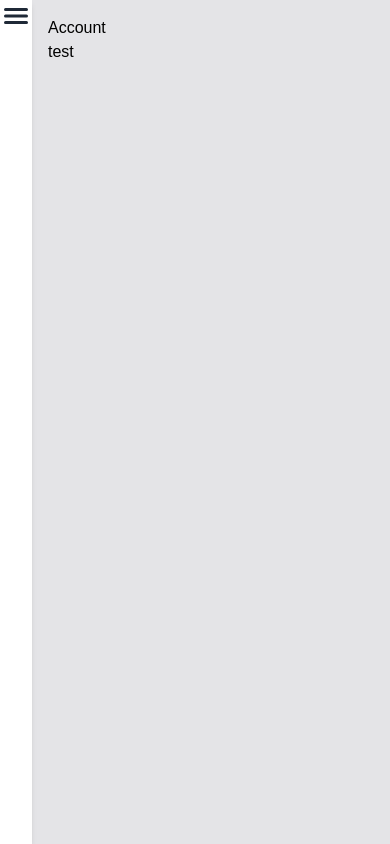
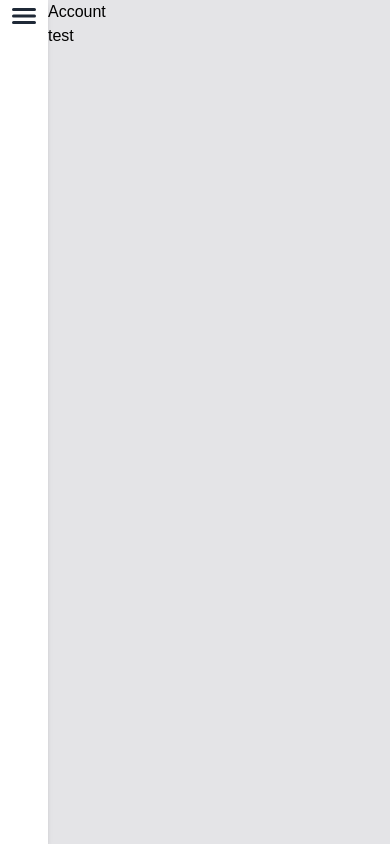
Before and after one commit to 28ad/car-service-app, a Next.js app in the folder frontend/: page /account in a window 390 px wide. Built offline with nearby package versions, Linux system fonts and the light colour scheme.

Commit message:
Fixed navbar + layout for all devices

```diff
--- a/frontend/app/(with-nav-cmp)/account/page.tsx
+++ b/frontend/app/(with-nav-cmp)/account/page.tsx
@@ -2,7 +2,7 @@ import React from 'react'
 
 export default function Account() {
   return (
-    <div>
+    <div className=''>
       <div>Account</div>
 
 
--- a/frontend/app/(with-nav-cmp)/layout.tsx
+++ b/frontend/app/(with-nav-cmp)/layout.tsx
@@ -6,13 +6,11 @@ export default function WithNavbarLayout({
   children: React.ReactNode;
 }) {
   return (
-    <>
+    <div className="flex min-h-screen">
       <Navbar />
-
-    {/* wrapper for each page rendered with a navbar */}
-      <main className='pl-8 sm:pl-48 p-4 mx-4 min-h-screen text-black'>
+      <main className="flex-1 overflow-auto">
         {children}
       </main>
-    </>
+    </div>
   );
 }
--- a/frontend/app/components/Navbar.tsx
+++ b/frontend/app/components/Navbar.tsx
@@ -1,6 +1,6 @@
 'use client'
 
-import React, { useState } from 'react'
+import React, { useState, useEffect } from 'react'
 import Link from 'next/link'
 import { IoMenu } from "react-icons/io5";
 import { IoClose } from "react-icons/io5";
@@ -14,18 +14,37 @@ export default function Navbar() {
   // variable to check hamburger menu state
   const [isOpen, setIsOpen] = useState(false);
 
+  useEffect(() => {
+    function handleResize() {
+      if (window.innerWidth >= 640) {
+        setIsOpen(false);
+      }
+    }
+
+    window.addEventListener('resize', handleResize);
+
+    // Run once on mount
+    handleResize();
+
+    return () => {
+      window.removeEventListener('resize', handleResize);
+    };
+  }, []);
+
   // function to toggle menu
   function toggleMenu() {
+
     setIsOpen(!isOpen);
+    console.log(window.innerWidth)
   }
 
   return (
 
     // Siderbar wrapper
-    <nav className={`w-8 sm:w-48 min-h-screen flex-col justify-center bg-white shadow-md z-10 fixed duration-300 ease-in ${isOpen ? 'w-full' : 'w-8'}`}>
+    <nav className={`w-12 sm:w-48 min-h-screen flex-col justify-center bg-white shadow-md z-10 duration-300 ease-in ${isOpen ? 'w-full' : 'w-12'}`}>
 
       {!isOpen &&
-        <div onClick={toggleMenu} className='cursor-pointer sm:hidden'>
+        <div onClick={toggleMenu} className='cursor-pointer sm:hidden px-2'>
           <IoMenu size={32} color='#1F2937' />
         </div>
       }
@@ -35,12 +54,6 @@ export default function Navbar() {
           <IoClose size={32} color='#1F2937' />
         </div>
       }
-
-      {isOpen ? (<div>
-
-      </div>) : (<div>
-
-      </div>)}
 
       {/* head */}
       <div className={`flex-row justify-center items-center w-full h-20 cursor-pointer  ${isOpen ? 'flex' : 'hidden'} sm:flex`}>
@@ -53,15 +66,15 @@ export default function Navbar() {
       <div className={`flex-col items-center text-black text-md font-bold cursor-pointer mt-10 w-full ${isOpen ? 'flex' : 'hidden'} sm:flex`}>
 
         <div className='flex flex-col items-center w-full'>
-            <Link onClick={() => setIsOpen(false)} href="/dashboard" className='py-4 px-2 hover:bg-zinc-200 w-full text-left flex items-center justify-center sm:justify-start'><MdHome size={18} className='mx-2'/>Dashboard</Link>
-            <Link onClick={() => setIsOpen(false)} href="/maintenance" className='py-4 px-2 hover:bg-zinc-200 w-full text-left flex items-center justify-center sm:justify-start'><AiFillTool size={18} className='mx-2'/>Maintenance</Link>
+          <Link onClick={() => setIsOpen(false)} href="/dashboard" className='py-4 px-2 hover:bg-zinc-200 w-full text-left flex items-center justify-center sm:justify-start'><MdHome size={18} className='mx-2' />Dashboard</Link>
+          <Link onClick={() => setIsOpen(false)} href="/maintenance" className='py-4 px-2 hover:bg-zinc-200 w-full text-left flex items-center justify-center sm:justify-start'><AiFillTool size={18} className='mx-2' />Maintenance</Link>
           <Link onClick={() => setIsOpen(false)} href="/vehicles" className='py-4 px-2 hover:bg-zinc-200 w-full text-left flex items-center justify-center sm:justify-start'><FaCarAlt size={18} className='mx-2' />Vehicles</Link>
           <Link onClick={() => setIsOpen(false)} href="/account" className='py-4 px-2 hover:bg-zinc-200 w-full text-left flex items-center justify-center sm:justify-start'><MdAccountCircle size={18} className='mx-2' />Account</Link>
         </div>
       </div>
 
       {/* logout */}
-        <div className={`absolute bottom-0 flex-row justify-center items-center w-full h-20 cursor-pointer hover:bg-zinc-200 ${isOpen ? 'flex' : 'hidden'} sm:flex`}>
+      <div className={`absolute bottom-0 flex-row justify-center items-center w-48 h-20 cursor-pointer hover:bg-zinc-200 ${isOpen ? 'flex w-full' : 'hidden'} sm:flex`}>
 
         <div className='text-2xl text-black font-bold'>Logout</div>
 
--- a/frontend/app/globals.css
+++ b/frontend/app/globals.css
@@ -28,5 +28,5 @@ body {
   background: #e4e4e7;
   color: var(--foreground);
   font-family: Arial, Helvetica, sans-serif;
-
+  color: black;
 }
--- /dev/null
+++ b/frontend/app/supabase/supabaseClient.js
@@ -0,0 +1,4 @@
+import { createClient } from '@supabase/supabase-js'
+
+// Create a single supabase client for interacting with your database
+export const supabase = createClient('https://mnoykneltpjpavvnsbwn.supabase.co', 'sb_publishable_yIkpiTLfNKAZ6W1buhzDcA_nlVG4f6L')
--- a/frontend/package.json
+++ b/frontend/package.json
@@ -9,6 +9,7 @@
     "lint": "eslint"
   },
   "dependencies": {
+    "@supabase/supabase-js": "^2.89.0",
     "next": "16.0.10",
     "react": "19.2.1",
     "react-dom": "19.2.1",
```
Also changed, not shown: 1 other file (tests, documents, lock files or other folders). Lines whose indentation alone changed are shown as unchanged.
